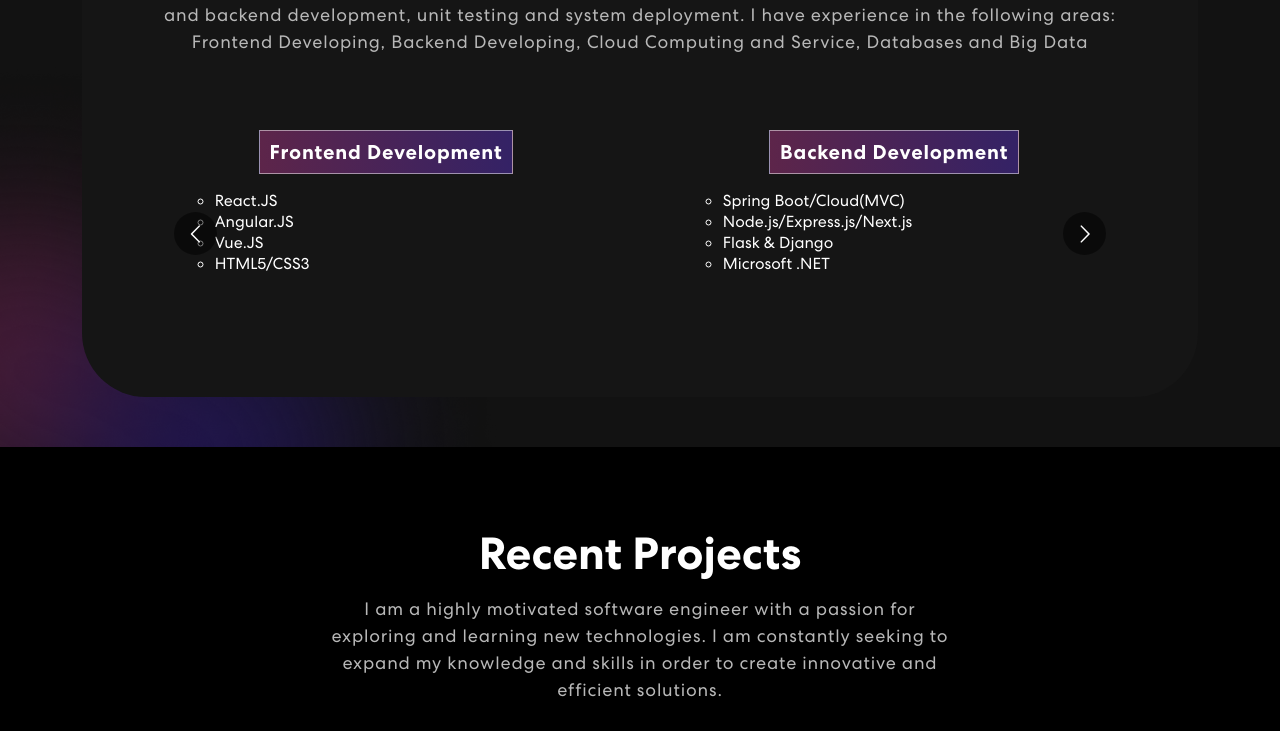
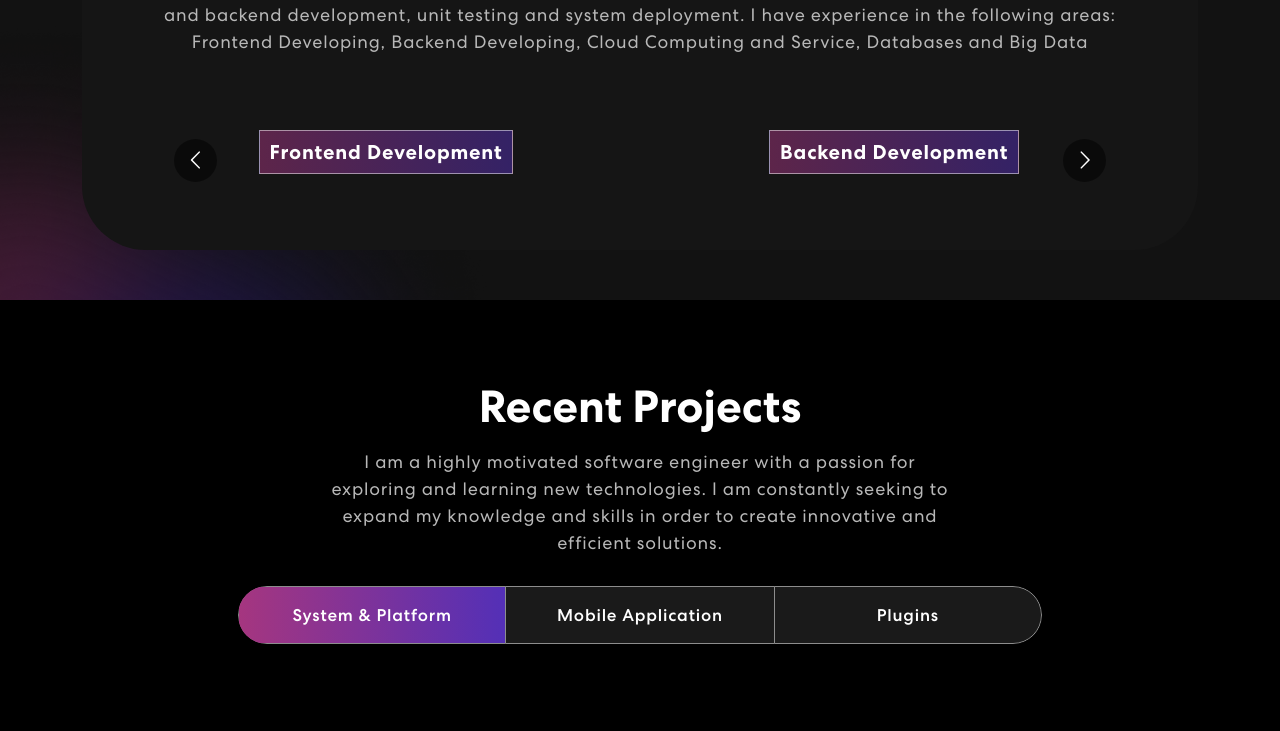
Before and after one commit to shuw1101/personal_portfolio, a React (Create React App) app: page /skills in a window 1280 px wide. Shown: the part 866-1597 px from the top of the page. Built offline with nearby package versions, Linux system fonts and the light colour scheme.

Commit message:
update projects

```diff
--- a/src/components/Skills.js
+++ b/src/components/Skills.js
@@ -42,34 +42,34 @@ export const Skills = () => {
                         <Carousel responsive={responsive} infinite={true} className="owl-carousel owl-theme skill-slider">
                             <div className="item">
                                 <span className="skilltagline">Frontend Development</span>
-                                <ul className = "skilllist">
+                                {/* <ul className = "skilllist">
                                   <li>React.JS</li>
                                   <li>Angular.JS</li>
                                   <li>Vue.JS</li>
                                   <li>HTML5/CSS3</li>
-                                </ul>
+                                </ul> */}
 
                             </div>
                             <div className="item">
                               <span className="skilltagline">Backend Development</span>
                               <ul className = "skilllist">
-                                <li>Spring Boot/Cloud(MVC)</li>
+                                {/* <li>Spring Boot/Cloud(MVC)</li>
                                 <li>Node.js/Express.js/Next.js</li>
                                 <li>Flask & Django</li>
-                                <li>Microsoft .NET</li>
+                                <li>Microsoft .NET</li> */}
                               </ul>
                             </div>
                             <div className="item">
-                              <span className="skilltagline">Cloud Computing & Service</span>
+                              <span className="skilltagline">Cloud Computing Platform</span>
                                 <ul className = "skilllist">
-                                  <li>Amazon Web Service(AWS)</li>
+                                  {/* <li>Amazon Web Service(AWS)</li>
                                   <li>Microsoft Azure</li>
-                                  <li>Google Cloud Platform</li>
+                                  <li>Google Cloud Platform</li> */}
                                 </ul>
                             </div>
                             <div className="item">
                               <span className="skilltagline">Databases & Big Data</span>
-                                  <ul className = "skilllist">
+                                  {/* <ul className = "skilllist">
                                     <li>PostgreSQL & GraphQL</li>
                                     <li>Microsoft SQL Server & T-SQL</li>
                                     <li>MySQL</li>
@@ -77,9 +77,9 @@ export const Skills = () => {
                                     <li>Redis</li>
                                     <li>MongoDB</li>
                                     <li>Elastic Search</li>
-                                  </ul>
+                                  </ul> */}
                             </div>
-                            <div className="item">
+                            {/* <div className="item">
                               <span className="skilltagline">Tools & Platforms</span>
                                   <ul className = "skilllist">
                                     <li>Git</li>
@@ -89,7 +89,7 @@ export const Skills = () => {
                                     <li>Selenium</li>
 
                                   </ul>
-                            </div>
+                            </div> */}
                         </Carousel>
                     </div>
                 </div>
```
